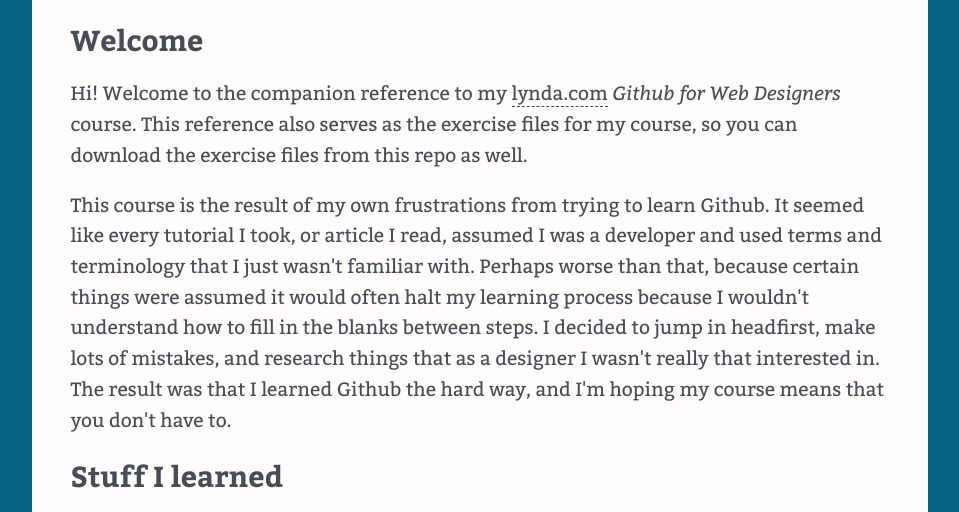
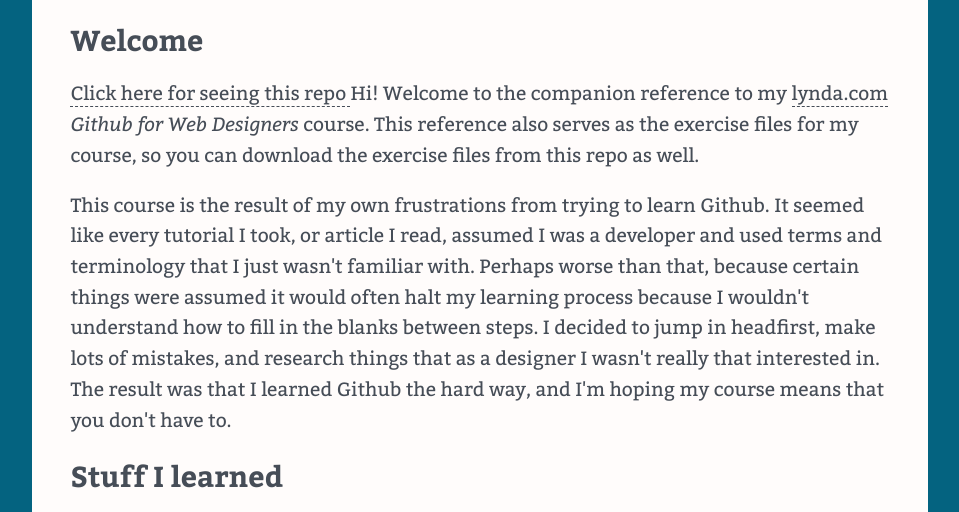
Before and after one commit to vijayarajs/github_for_web, a plain HTML site: page index.html in a window 1280 px wide. Shown: the part 229-741 px from the top of the page, without its empty margins (160-1119 px from the left). Drawn offline with nearby package versions, Linux system fonts and the light colour scheme.

Commit message:
added nojekyll and update the index

```diff
--- a/index.html
+++ b/index.html
@@ -26,7 +26,13 @@
     </nav>
     <main>
     <h2>Welcome</h2>
-    <p>Hi! Welcome to the companion reference to my <a href="http://www.lynda.com" title="lynda.com">lynda.com</a> <em>Github for Web Designers</em> course. This reference also serves as the exercise files for my course, so you can download the exercise files from this repo as well.</p>
+
+    <p>
+
+        <a href="https://github.com/vijayarajs/github_for_web"> Click here for seeing this repo </a>
+
+
+    Hi! Welcome to the companion reference to my <a href="http://www.lynda.com" title="lynda.com">lynda.com</a> <em>Github for Web Designers</em> course. This reference also serves as the exercise files for my course, so you can download the exercise files from this repo as well.</p>
     <p>This course is the result of my own frustrations from trying to learn Github. It seemed like every tutorial I took, or article I read, assumed I was a developer and used terms and terminology that I just wasn't familiar with. Perhaps worse than that, because certain things were assumed it would often halt my learning process because I wouldn't understand how to fill in the blanks between steps. I decided to jump in headfirst, make lots of mistakes, and research things that as a designer I wasn't really that interested in. The result was that I learned Github the hard way, and I'm hoping my course means that you don't have to.</p>
     <h2>Stuff I learned</h2>
     <p>Whenever I learn something new I have those &quot;aha&rdquo; moments where I break through the murk into moments of clarity. In addition to the reference and glossary that you&rsquo;ll find here I wanted to list some of the concepts that I found really important when learning Github.</p>
```
Also changed, not shown: 1 other file.
